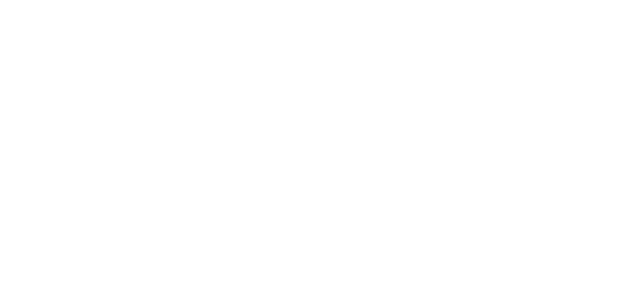
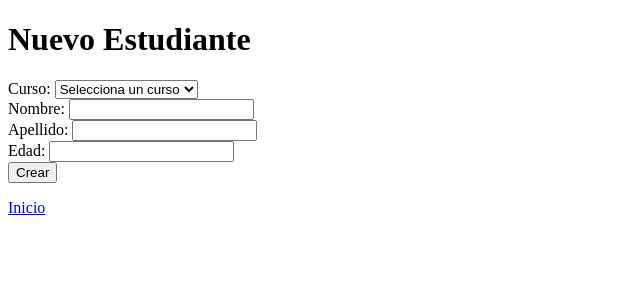
Before and after one commit to c4rl0s-B/ESTUDIANTES_cursos_mvc, a Flask app: page /estudiante in a window 1280 px wide. Before the commit the part shown is empty. Shown: the top 300 px of the page, without its empty margins (0-640 px from the left). Run offline with Flask 3, Linux system fonts and the light colour scheme; tables that the repository leaves empty hold one stand-in row (values such as "Sample post").

Commit message:
estudiantes_add

```diff
--- a/flask_app/templates/add_estudiante_curso.html
+++ b/flask_app/templates/add_estudiante_curso.html
@@ -0,0 +1,45 @@
+
+<!DOCTYPE html>
+<html lang="es">
+<head>
+    <meta charset="UTF-8">
+    <meta name="viewport" content="width=device-width, initial-scale=1.0">
+    <title>Nuevo estudiante</title>
+</head>
+<body>
+    <h1>Nuevo Estudiante</h1>
+
+    <form action="{{ url_for('crear_estudiante') }}" method="POST">
+        <label for="cursos_id">Curso:</label>
+        <select name="cursos_id" id="cursos_id" required>
+            <option value="">Selecciona un curso</option>
+            {% for curso in cursos %}
+                <option value="{{ curso.id }}">
+                    {{ curso.nombre }}
+                </option>
+            {% endfor %}
+        </select>
+
+        <br>
+
+        <label for="nombre">Nombre:</label>
+        <input type="text" name="nombre" id="nombre" maxlength="45" required>
+
+        <br>
+
+        <label for="apellido">Apellido:</label>
+        <input type="text" name="apellido" id="apellido" maxlength="45" required>
+
+        <br>
+
+        <label for="edad">Edad:</label>
+        <input type="number" name="edad" id="edad" min="1" required>
+
+        <br>
+
+        <button type="submit">Crear</button>
+    </form>
+
+    <p><a href="{{ url_for('cursos') }}">Inicio</a></p>
+</body>
+</html>
--- a/flask_app/templates/cursos.html
+++ b/flask_app/templates/cursos.html
@@ -27,6 +27,8 @@
             <li>No hay cursos registrados.</li>
         {% endfor %}
     </ul>
-
+    <a href="{{ url_for('nuevo_estudiante') }}">
+        Agregar estudiante
+    </a>
 </body>
 </html>
```
